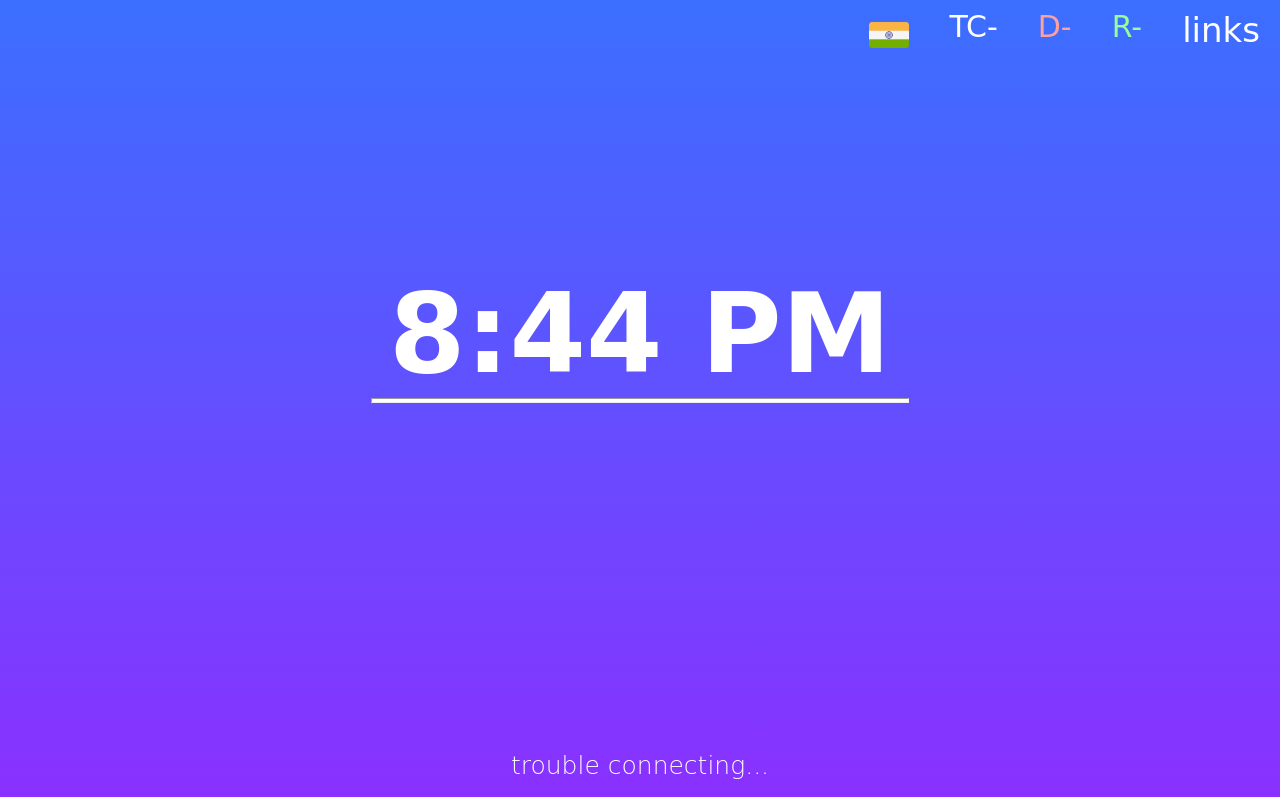
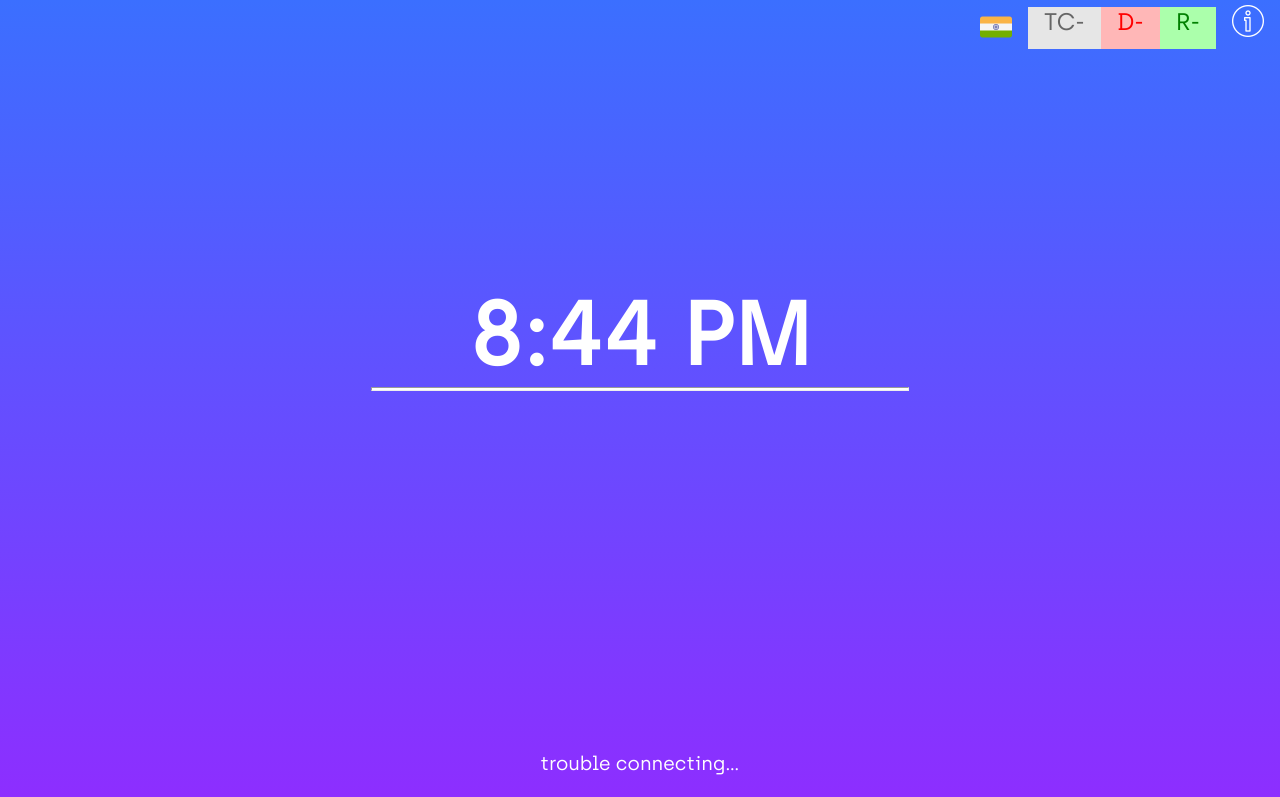
Before and after one commit to hayat-tamboli/weather-page, a plain HTML site: page index.html in a window 1280 px wide. Shown: the top 797 px of the page. Drawn offline with Linux system fonts and the light colour scheme; no server answers; a web font is replaced by a local one.

Commit message:
added time based theme
changed
1.font
2.quotes api

```diff
--- a/assets/app.js
+++ b/assets/app.js
@@ -1,5 +1,6 @@
+const preload = document.querySelector(".preload");
 let Time = document.querySelector(".time");
-function startTime() {
+let startTime = async ()=> {
   var today = new Date();
   var h = today.getHours();
   var m = today.getMinutes();
@@ -9,24 +10,32 @@ function startTime() {
     Time.innerHTML = 12 + ":" + m + " AM";
   } else if (h < 12) {
     Time.innerHTML = h + ":" + m + " AM";
-  }
-  else if(h==12){
+  } else if (h == 12) {
     Time.innerHTML = h + ":" + m + " PM";
-  }
-  else{
-    Time.innerHTML = h-12 + ":" + m + " PM";
+  } else {
+    Time.innerHTML = h - 12 + ":" + m + " PM";
   }
   var t = setTimeout(startTime, 10000);
+  function theme(hour) {
+    if (hour >= 16) {
+      document.querySelector("body").classList.replace("morning", "evening");
     }
-function checkTime(i) {
+  }
+  theme(h);
+}
+let checkTime = (i)=> {
   if (i < 10) {
     i = "0" + i;
   } // add zero in front of numbers < 10
   return i;
 }
+window.addEventListener("offline", () => {
+  startTime();
+  alert("you are offline");
+  preload.classList.add("preload-finish");
+});
 window.addEventListener("load", () => {
   startTime();
-  const preload = document.querySelector(".preload");
   preload.classList.add("preload-finish");
   let lat, lon;
   let temperatureDescription = document.querySelector(".description");
@@ -35,17 +44,17 @@ window.addEventListener("load", () => {
   const temperatureSpan = document.querySelector(".degree-section h3");
 
   if ("geolocation" in navigator) {
-    navigator.geolocation.getCurrentPosition(position => {
+    navigator.geolocation.getCurrentPosition((position) => {
       lon = position.coords.longitude;
       lat = position.coords.latitude;
 
       const proxy = "https://cors-anywhere.herokuapp.com/";
       const api = `${proxy}https://api.darksky.net/forecast/e1860b64a0659d4b8db4b7ecd8ba2840/${lat},${lon}`;
       fetch(api)
-        .then(response => {
+        .then((response) => {
           return response.json();
         })
-        .then(data => {
+        .then((data) => {
           const { temperature, summary, icon } = data.currently;
           let num = (temperature - 32) * (5 / 9);
           let celcius = num.toPrecision(4);
@@ -74,28 +83,24 @@ window.addEventListener("load", () => {
         });
     });
   } else {
-    const locationOFF=document.querySelector('.locationOFF');
-    locationOFF.textContent="please turn on your location";
+    const locationOFF = document.querySelector(".locationOFF");
+    locationOFF.textContent = "please turn on your location";
   }
 
   //for random quotes
 
-  let quotes = document.querySelector(".quote-text");
-  fetch(`https://quotes15.p.rapidapi.com/quotes/random/?language_code=en`, {
-	"method": "GET",
-	"headers": {
-		"x-rapidapi-host": "quotes15.p.rapidapi.com",
-		"x-rapidapi-key": "afb1d9f079msh8d9ad31bf2f8fa0p1cbe57jsn286d3344856f"
-	}
-})
-.then(response => {
+  let quotesText = document.querySelector(".quote-text");
+  let quotesAuthor = document.querySelector(".quote-author");
+  fetch(`https://favqs.com/api/qotd`, {})
+    .then((response) => {
       return response.json();
     })
-.then(data =>{
-  const {content}=data;
-  quotes.textContent=`"${content}"`;
+    .then((data) => {
+      const { body, author } = data.quote;
+      quotesText.textContent = `"${body}"`;
+      quotesAuthor.textContent = `-${author}`;
     })
-.catch(err => {
+    .catch((err) => {
       console.log(err);
     });
 
@@ -104,25 +109,30 @@ window.addEventListener("load", () => {
   const totalCases = document.querySelector(".total-cases");
   const deaths = document.querySelector(".deaths");
   const recovered = document.querySelector(".recovered");
-fetch("https://coronavirus-monitor.p.rapidapi.com/coronavirus/latest_stat_by_country.php?country=India", {
-	"method": "GET",
-	"headers": {
+  fetch(
+    "https://coronavirus-monitor.p.rapidapi.com/coronavirus/latest_stat_by_country.php?country=India",
+    {
+      method: "GET",
+      headers: {
         "x-rapidapi-host": "coronavirus-monitor.p.rapidapi.com",
-		"x-rapidapi-key": "afb1d9f079msh8d9ad31bf2f8fa0p1cbe57jsn286d3344856f"
+        "x-rapidapi-key": "afb1d9f079msh8d9ad31bf2f8fa0p1cbe57jsn286d3344856f",
+      },
     }
-})
-.then(response => {
+  )
+    .then((response) => {
       return response.json();
     })
-.then(data =>{
-  const {total_cases,total_deaths,total_recovered}=data.latest_stat_by_country[`${0}`];
-  totalCases.textContent="TC-"+total_cases;
-  deaths.textContent="D-"+total_deaths;
-  recovered.textContent="R-"+total_recovered;
-
+    .then((data) => {
+      const {
+        total_cases,
+        total_deaths,
+        total_recovered,
+      } = data.latest_stat_by_country[`${0}`];
+      totalCases.textContent = "TC-" + total_cases;
+      deaths.textContent = "D-" + total_deaths;
+      recovered.textContent = "R-" + total_recovered;
     })
-.catch(err => {
+    .catch((err) => {
       console.log(err);
     });
-
 });
--- a/assets/style.css
+++ b/assets/style.css
@@ -1,9 +1,6 @@
-@import url("https://fonts.googleapis.com/css?family=Baloo+Thambi+2&display=swap");
 :root {
-  font-family: "Baloo Thambi 2", cursive;
-  font-size: 20px;
-  --purple: rgb(156, 34, 255);
-  --blue: rgb(59, 111, 255);
+  font-family: "archiaregular";
+  font-size: 16px;
 }
 * {
   margin: 0;
@@ -11,11 +8,21 @@
   box-sizing: border-box;
   cursor: default;
 }
+.evening {
+  --color1: #9c22ff;
+  --color2: #3b6fff;
+  --bgGradient: linear-gradient(to top, var(--color1), var(--color2));
+}
+.morning {
+  --color1: #F8AE1A;
+  --color2: #FA7312;
+  --bgGradient: linear-gradient(to top, var(--color1), var(--color2));
+}
 ::-webkit-scrollbar {
   width: 0.2rem;
 }
 ::-webkit-scrollbar-thumb {
-  background-image: linear-gradient(to top, var(--purple), var(--blue));
+  background-image: var(--bgGradient);
 }
 .preload {
   position: fixed;
@@ -31,25 +38,38 @@
 .preload img {
   width: 15rem;
   animation: rotate360 4s infinite;
+  filter: invert(1);
 }
 .preload-finish {
   opacity: 0;
   pointer-events: none;
 }
 body {
-  background-image: linear-gradient(to top, var(--purple), var(--blue));
+  background-image: var(--bgGradient);
   font-size: 1.7rem;
   overflow-x: hidden;
 }
-
+/*live covid-19 counter in india*/
 .covid-19India {
   font-size: 1.5rem;
   display: flex;
   padding-top: 0.5rem;
+  cursor: pointer;
 }
 .indian-flag {
   width: 2rem;
   padding-top: 0.3rem;
+  cursor: pointer;
+}
+.covid-19IndiaLink {
+  text-decoration: none;
+  cursor: pointer;
+}
+.total-cases,
+.deaths,
+.recovered {
+  cursor: pointer;
+  text-shadow: black 3px;
 }
 /*bookmarks*/
 .navbar {
@@ -65,7 +85,7 @@ body {
   height: 100%;
 }
 
-.dropdown {
+/*.dropdown {
   position: absolute;
   width: fit-content;
   height: fit-content;
@@ -103,7 +123,7 @@ body {
   cursor: pointer;
   pointer-events: none;
   font-size: 1rem;
-}
+}*/
 .nav-item,
 .dropdown-item {
   list-style: none;
@@ -112,18 +132,30 @@ body {
   padding: 0 1rem;
   color: #ffffff;
 }
+.total-cases{
+  color: #666666;
+  background-color: #e6e6e6;
+  border: 10px;
+  border-color: #666666;
+}
 .recovered {
-  color: rgb(152, 255, 152);
+  color: green;
+  background-color: #abffab;
+  border: 10px;
+  border-color: green;
 }
 .deaths {
-  color: rgb(255, 160, 160);
+  color: red;
+  background-color: #ffb7b7;
+  border: 10px;
+  border-color: #666666;
 }
 .nav-item a {
   color: #ffffff;
   text-decoration: none;
   cursor: pointer;
 }
-.dropdown-item {
+/*.dropdown-item {
   height: 2rem;
   display: flex;
   align-items: center;
@@ -135,7 +167,7 @@ body {
   align-items: center;
 }
 .add-item input {
-  background-color: rgba(240, 248, 255, 0.15);
+  background-color: #f0f8ff26;
   border: none;
   height: 1.3rem;
   margin-bottom: 0.6rem;
@@ -143,6 +175,12 @@ body {
 .add-item input::placeholder {
   color: rgb(214, 214, 214);
   padding-left: 0.5rem;
+}*/
+.info
+{
+  background: none;
+  border: none;
+  outline: none;
 }
 /**/
 .container {
@@ -200,12 +238,30 @@ hr {
   width: 85%;
 }
 .quote-text {
-  font-size: 1.25rem;
+  height: 2rem;
+  font-size: 1.2rem;
   text-align: center;
   font-weight: 200;
+  transition: all 0.5s;
+}
+.quote-text:hover {
+  transform: translateY(-1rem);
+}
+.quote-author {
+  opacity: 0;
+  pointer-events: none;
+  font-size: 1rem;
+  text-align: center;
+  font-weight: 100;
+  transform: translateY(-1rem);
+  transition: all 0.5s;
+}
+.quote-text:hover + .quote-author {
+  opacity: 1;
+  transform: translateY(0);
 }
 footer {
-  background-image: linear-gradient(var(--purple), var(--blue));
+  background-image: var(--bgGradient);
   color: white;
   text-align: center;
   font-size: 1rem;
@@ -253,6 +309,9 @@ footer a:hover {
     font-size: 2rem;
     width: 100%;
   }
+  .quotes-author {
+    display: none;
+  }
 }
 @media only screen and (max-width: 350px) {
   footer {
--- /dev/null
+++ b/assets/webfonts/stylesheet.css
@@ -0,0 +1,15 @@
+/*! Generated by Font Squirrel (https://www.fontsquirrel.com) on September 12, 2017 */
+
+
+
+@font-face {
+    font-family: 'archiaregular';
+    src: url('archia-regular-webfont.eot');
+    src: url('archia-regular-webfont.eot?#iefix') format('embedded-opentype'),
+         url('archia-regular-webfont.woff2') format('woff2'),
+         url('archia-regular-webfont.woff') format('woff'),
+         url('archia-regular-webfont.ttf') format('truetype');
+    font-weight: normal;
+    font-style: normal;
+
+}
--- a/index.html
+++ b/index.html
@@ -8,10 +8,11 @@
       content="this is a simple page which shows weather info of your place in a beautiful manner"
     />
     <link rel="stylesheet" href="./assets/style.css" />
+    <link rel="stylesheet" href="./assets/webfonts/stylesheet.css" type="text/css" charset="utf-8" />
     <link rel="shortcut icon" href="./assets/favicon.png" type="image/x-icon" />
     <title>weather app</title>
   </head>
-  <body>
+  <body class="morning">
     <noscript>YOUR BROWSER DOES NOT SUPPORT JAVASCRIPT</noscript>
     <loading class="preload">
       <img src="./assets/favicon.png" alt="LOADING" />
@@ -19,6 +20,7 @@
     <nav class="navbar">
       <ul class="navbar-nav">
         <!--latest covid-19 stats-->
+        <a href="https://www.worldometers.info/coronavirus/country/india/" class="covid-19IndiaLink">
         <div class="covid-19India">
           <li class="nav-item">
             <img
@@ -31,8 +33,9 @@
           <li class="nav-item deaths">D-</li>
           <li class="nav-item recovered">R-</li>
         </div>
+      </a>
         <!-- Dropdown -->
-        <li class="nav-item has-dropdown">
+    <!--<li class="nav-item has-dropdown">
           <a href="#">links</a>
           <ul class="dropdown">
             <li class="dropdown-item">
@@ -81,7 +84,8 @@
               /></a>
             </li>
           </ul>
-        </li>
+        </li>-->
+        <li class="nav-item"><button class="info"><img src="./assets/info.png" alt="i" style="filter: invert(1);"></button></li>
       </ul>
     </nav>
     <div class="container">
@@ -104,6 +108,9 @@
         <h4 class="quote-text">
           trouble connecting...
         </h4>
+        <h4 class="quote-author">
+        </h4>
+
       </div>
     </div>
     <footer>
@@ -123,6 +130,7 @@
           alt="Powered bhy Dark Sky"
           style="width: 10rem;"
       /></a>
+      <!--Icons made by <a href="https://www.flaticon.com/authors/those-icons" title="Those Icons">Those Icons</a> from <a href="https://www.flaticon.com/" title="Flaticon"> www.flaticon.com</a>-->
     </footer>
     <script src="./assets/app.js"></script>
     <script src="./assets/skycons.js"></script>
```
Also changed, not shown: assets/info.png (added), assets/webfonts/archia-regular-webfont.ttf (added), assets/webfonts/archia-regular-webfont.woff (added), assets/webfonts/archia-regular-webfont.woff2 (added), 1 other file. Lines whose indentation alone changed are shown as unchanged.
